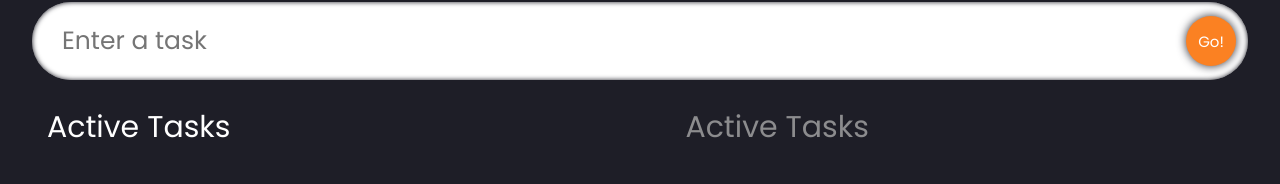
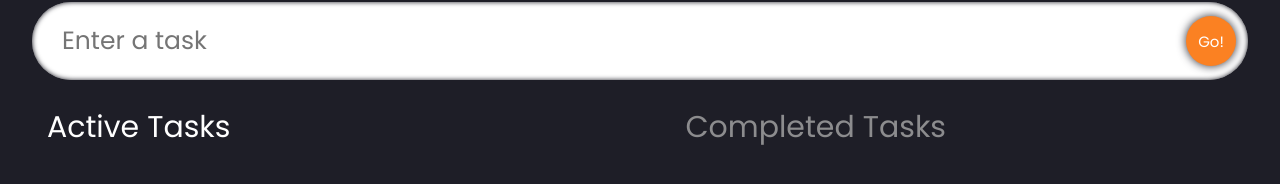
Before and after one commit to luiznaiper/Task-Rework, a React (Vite) app: page / in a window 1280 px wide. Shown: the part 118-302 px from the top of the page. Built offline with nearby package versions, Linux system fonts and the light colour scheme; the HTML template or start-up script is replaced by a standard one.

Commit message:
:construction: Add main functionality to completed tasks

```diff
--- a/package.json
+++ b/package.json
@@ -10,6 +10,7 @@
     "preview": "vite preview"
   },
   "dependencies": {
+    "@types/react-beautiful-dnd": "^13.1.4",
     "nanoid": "^4.0.2",
     "react": "^18.2.0",
     "react-beautiful-dnd": "^13.1.1",
--- a/src/App.tsx
+++ b/src/App.tsx
@@ -4,10 +4,12 @@ import InputField from './components/InputField'
 import { Todo } from './model'
 import { nanoid } from 'nanoid'
 import TodoList from './components/TodoList'
+import { DragDropContext } from 'react-beautiful-dnd'
 
 const App: React.FC = () => {
   const [todo, setTodo] = useState<string>('')
   const [todos, setTodos] = useState<Todo[]>([])
+  const [completedTodos, setCompletedTodos] = useState<Todo[]>([])
 
   const handleAdd = (e: React.FormEvent) => {
     e.preventDefault()
@@ -18,11 +20,18 @@ const App: React.FC = () => {
   }
 
   return (
-    <div className="App">
-      <span className="heading">Taskify</span>
-      <InputField todo={todo} setTodo={setTodo} handleAdd={handleAdd} />
-      <TodoList todos={todos} setTodos={setTodos} />
-    </div>
+    <DragDropContext onDragEnd={() => {}}>
+      <div className="App">
+        <span className="heading">Taskify</span>
+        <InputField todo={todo} setTodo={setTodo} handleAdd={handleAdd} />
+        <TodoList
+          todos={todos}
+          setTodos={setTodos}
+          completedTodos={completedTodos}
+          setCompletedTodos={setCompletedTodos}
+        />
+      </div>
+    </DragDropContext>
   )
 }
 
--- a/src/components/SingleTodo.tsx
+++ b/src/components/SingleTodo.tsx
@@ -5,12 +5,13 @@ import './styles.css'
 import { useEffect, useRef, useState } from 'react'
 
 type Props = {
+  index: number
   todo: Todo
   todos: Todo[]
   setTodos: React.Dispatch<React.SetStateAction<Todo[]>>
 }
 
-const SingleTodo: React.FC<Props> = ({ todo, todos, setTodos }) => {
+const SingleTodo: React.FC<Props> = ({ index, todo, todos, setTodos }) => {
   const [edit, setEdit] = useState<boolean>(false)
   const [editTodo, setEditTodo] = useState<string>(todo.todo)
 
--- a/src/components/TodoList.tsx
+++ b/src/components/TodoList.tsx
@@ -1,3 +1,4 @@
+import { Droppable } from 'react-beautiful-dnd'
 import { Todo } from '../model'
 import SingleTodo from './SingleTodo'
 import './styles.css'
@@ -5,15 +6,29 @@ import './styles.css'
 interface Props {
   todos: Todo[]
   setTodos: React.Dispatch<React.SetStateAction<Todo[]>>
+  completedTodos: Todo[]
+  setCompletedTodos: React.Dispatch<React.SetStateAction<Todo[]>>
 }
 
-const TodoList: React.FC<Props> = ({ todos, setTodos }) => {
+const TodoList: React.FC<Props> = ({
+  todos,
+  setTodos,
+  completedTodos,
+  setCompletedTodos,
+}) => {
   return (
     <div className="container">
-      <div className="todos">
+      <Droppable droppableId="TodosList">
+        {(provided) => (
+          <div
+            className="todos"
+            ref={provided.innerRef}
+            {...provided.droppableProps}
+          >
             <span className="todos__heading">Active Tasks</span>
-        {todos.map((todo) => (
+            {todos.map((todo, index) => (
               <SingleTodo
+                index={index}
                 todo={todo}
                 todos={todos}
                 key={todo.id}
@@ -21,17 +36,28 @@ const TodoList: React.FC<Props> = ({ todos, setTodos }) => {
               />
             ))}
           </div>
-      <div className="todos remove">
-        <span className="todos__heading">Active Tasks</span>
-        {todos.map((todo) => (
+        )}
+      </Droppable>
+      <Droppable droppableId="TodosRemove">
+        {(provided) => (
+          <div
+            className="todos remove"
+            ref={provided.innerRef}
+            {...provided.droppableProps}
+          >
+            <span className="todos__heading">Completed Tasks</span>
+            {completedTodos.map((todo, index) => (
               <SingleTodo
+                index={index}
                 todo={todo}
-            todos={todos}
+                todos={completedTodos}
                 key={todo.id}
-            setTodos={setTodos}
+                setTodos={setCompletedTodos}
               />
             ))}
           </div>
+        )}
+      </Droppable>
     </div>
   )
 }
```
Also changed, not shown: 2 other files (tests, documents, lock files or other folders). Lines whose indentation alone changed are shown as unchanged.
